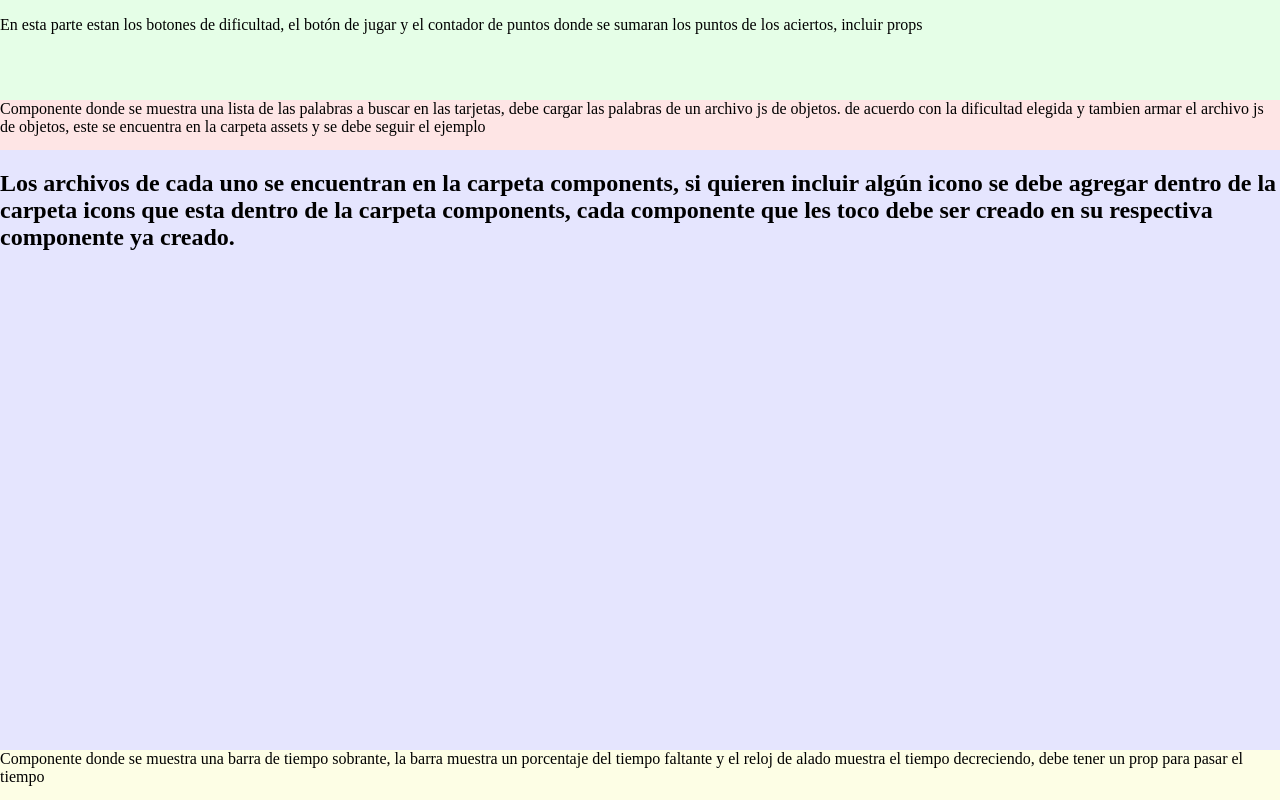
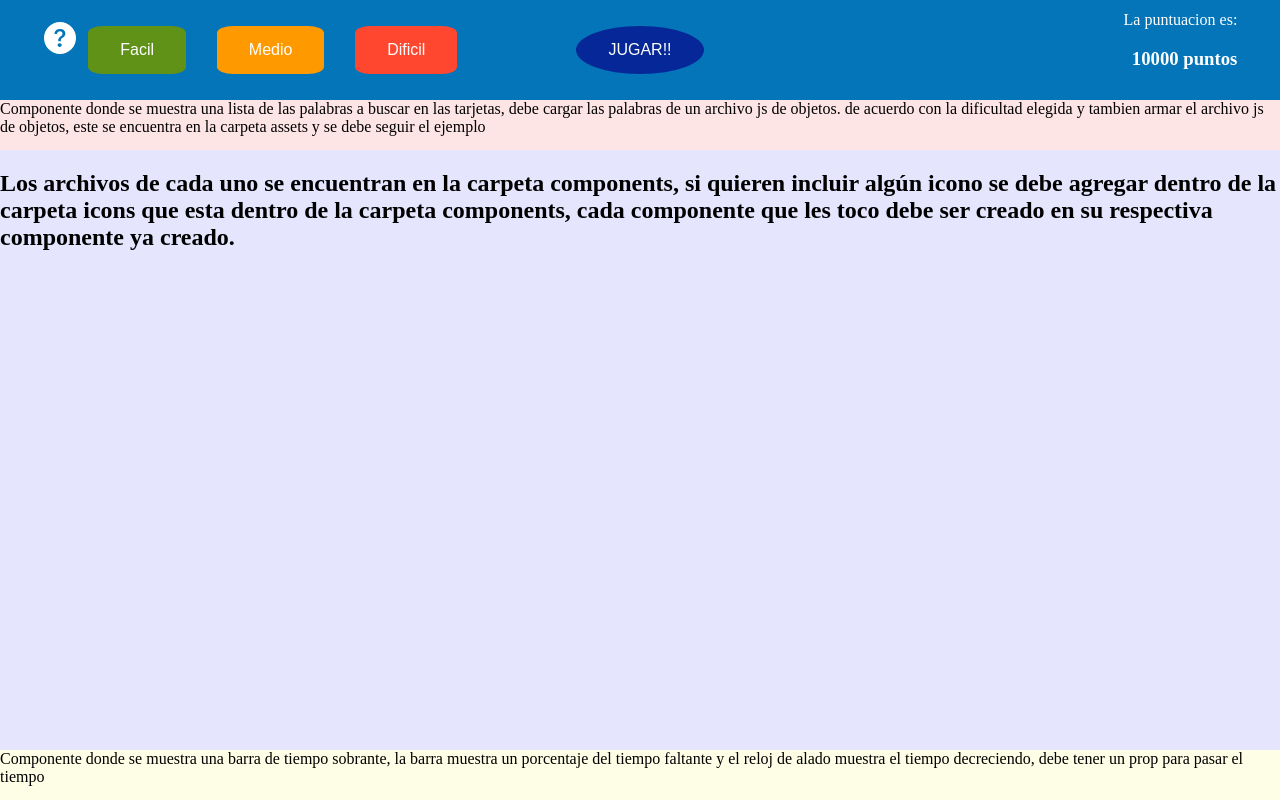
Before and after one commit to J-Alz/proyecto-gamificacion, a Vue app: page / in a window 1280 px wide. Built offline with nearby package versions, Linux system fonts and the light colour scheme.

Commit message:
completado
Listo para la primera revisión

```diff
--- a/src/components/Header.vue
+++ b/src/components/Header.vue
@@ -1,17 +1,160 @@
 <script>
 
+export default {
+  components: {
+  },
+  props: {
+    Puntos: {
+      type: String,
+      required: true
+    }
+  },
+  data() {
+    return {
+      Facil:false,
+      Medio:false,
+      Dificil:false,
+      puntosdef:"10000"
+    };
+  },
+  methods:{
+    ejecucion() {
+      return true();
+    },
+  },
+  created() {
+    },
+};
 </script>
 <template>
   <article class="header">
-    <p>
-      En esta parte estan los botones de dificultad, el botón de jugar y
-      el contador de puntos donde se sumaran los puntos de los aciertos,
-      incluir props
-    </p>
+    <div class="menu">
+      <div class="sec_izq">
+        <div class="btn_opciones">
+          <div>
+            <div class="btn_ayuda btn_juego">
+              <svg xmlns="http://www.w3.org/2000/svg" width="32" height="32" fill="currentColor" class="bi bi-question-circle-fill" viewBox="0 0 16 16">
+                <path d="M16 8A8 8 0 1 1 0 8a8 8 0 0 1 16 0zM5.496 6.033h.825c.138 0 .248-.113.266-.25.09-.656.54-1.134 1.342-1.134.686 0 1.314.343 1.314 1.168 0 .635-.374.927-.965 1.371-.673.489-1.206 1.06-1.168 1.987l.003.217a.25.25 0 0 0 .25.246h.811a.25.25 0 0 0 .25-.25v-.105c0-.718.273-.927 1.01-1.486.609-.463 1.244-.977 1.244-2.056 0-1.511-1.276-2.241-2.673-2.241-1.267 0-2.655.59-2.75 2.286a.237.237 0 0 0 .241.247zm2.325 6.443c.61 0 1.029-.394 1.029-.927 0-.552-.42-.94-1.029-.94-.584 0-1.009.388-1.009.94 0 .533.425.927 1.01.927z"/>
+              </svg>
+            </div>
+          </div>
+          <div class="dificultad">
+            <div class="btn_juego">
+              <button class="facil">Facil</button>
+            </div>
+            <div class="btn_juego">
+              <button class="medio">Medio</button>
+            </div>
+            <div class="btn_juego">
+              <button class="dificil">Dificil</button>
+            </div>
+          </div>
+        </div>
+      </div>
+      <div class="sec_cen">
+        <div class="centro btn_juego">
+          <button>JUGAR!!</button>
+        </div>
+      </div>
+      <div class="sec_der">
+        <label class="texto">La puntuacion es:
+        <h1 class="texto_puntaje">{{ this.puntosdef }} puntos</h1>
+      </label>
+      </div>
+    </div>
   </article>
 </template>
 <style scoped>
 .header{
-  background-color: rgba(150, 250, 158, 0.25);
+  background-color: rgb(3, 117, 184);
+}
+.menu{
+  width: 100%;
+  height: 100%;
+  display: grid;
+  grid-template-columns: 1fr 1fr 1fr;
+  align-items: center;
+}
+.sec_izq{
+  display: block;
+}
+.sec_izq .btn_opciones {
+  display: grid;
+  grid-template-columns: 1fr 1fr;
+  text-align: center;
+
+}
+.btn_opciones {
+  display: block;
+}
+.btn_juego {
+  display: block;
+  padding: 2% 5%;
+
+}
+.dificultad{
+
+  display: flex;
+  justify-content: center;
+}
+.sec_cen .centro{
+  text-align: center;
+}
+.sec_der{
+  padding-right: 10%;
+  text-align: right;
+}
+
+/*esta seccion poner el estilo de los textos (seccion roja)*/
+.texto{
+  color: white;
+}
+.texto_puntaje{ color: white;}
+
+/*esta seccion poner el estilo de los botones (todos los botones)*/
+.btn_juego button{
+    border: none;
+    color: white;
+    padding: 15px 32px;
+    text-align: center;
+    text-decoration: none;
+    display: inline-block;
+    font-size: 16px;
+    border-radius: 15%;
+}
+
+.btn_juego button:hover{
+  background-color: rgb(255, 255, 255);
+  color: #000;
+  cursor: pointer;
+}
+
+/*seccion para modificar btn ayuda*/
+.btn_ayuda svg{
+  color: white;
+}
+.btn_ayuda svg:hover{
+  cursor: pointer;
+}
+/*seccion para modificar btns dificultad*/
+.dificultad .btn_juego .facil{
+  background-color: rgb(97, 146, 24);
+}
+.dificultad .btn_juego .medio{
+  background-color: rgb(255, 153, 0);
+}
+.dificultad .btn_juego .dificil{
+  background-color: rgb(255, 71, 47);
+}
+
+.dificultad .btn_juego button:hover{
+  background-color: rgb(255, 255, 255);
+  color: #000;
+  cursor: pointer;
+}
+/*seccion para modificar btn de jugar*/
+.centro button{
+  background-color: rgb(5, 39, 151);
+  border-radius: 50%;
 }
 </style>
```
